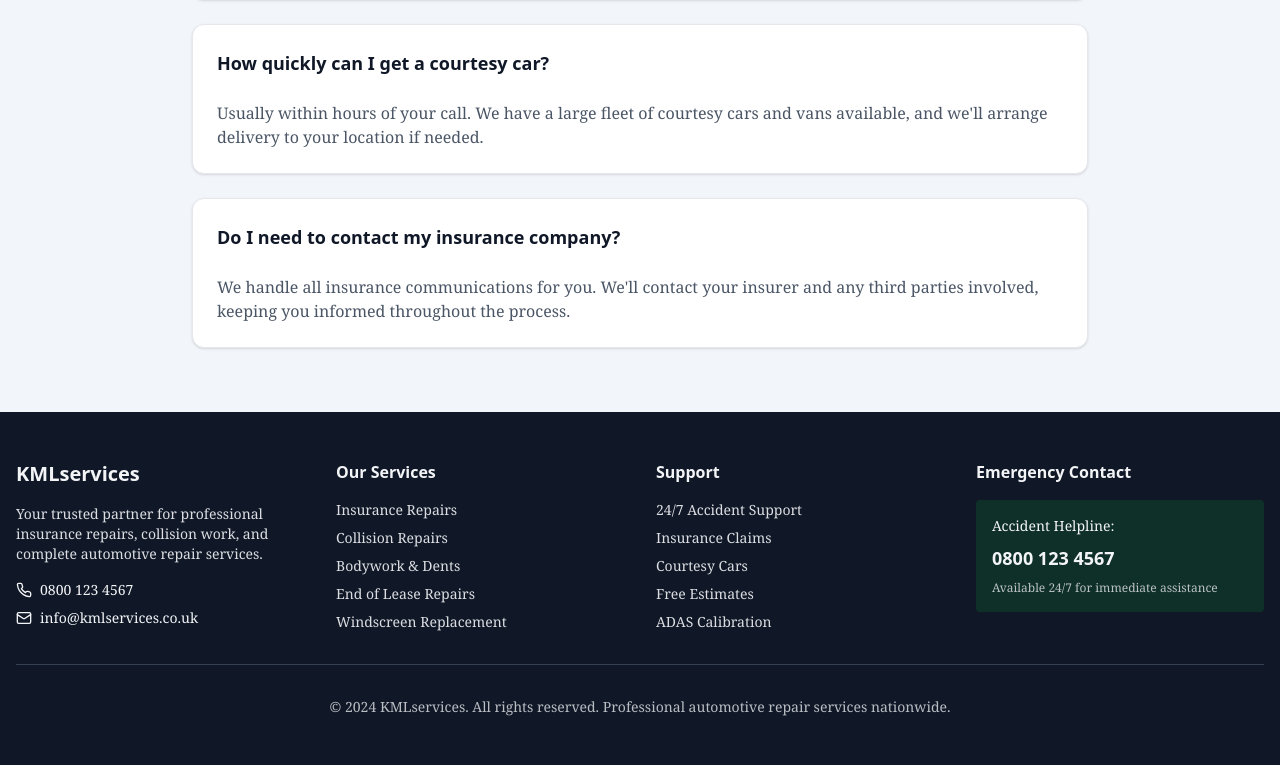
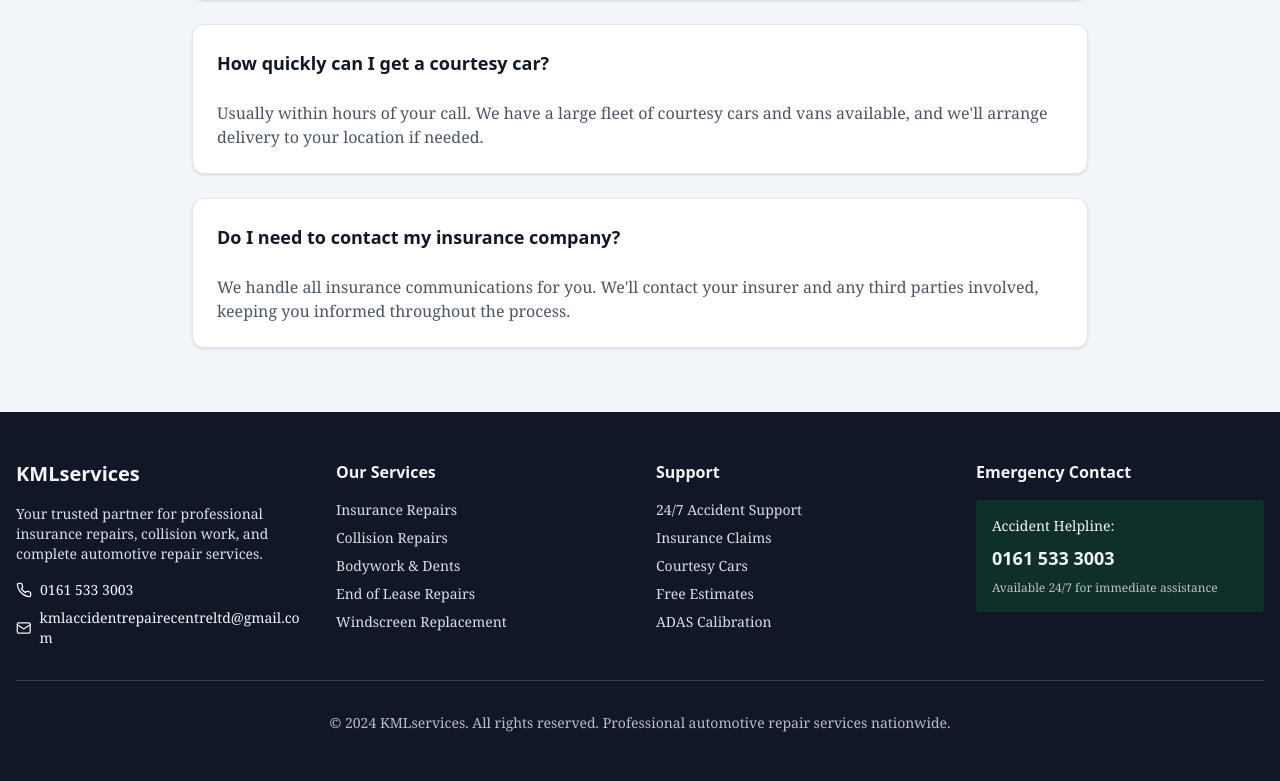
Before and after one commit to shandiru/kml, a React (Vite) app: page /services/claims-support in a window 1280 px wide. Shown: the part 3587-4368 px from the top of the page. Built offline with nearby package versions, Linux system fonts and the light colour scheme.

Commit message:
fix footer

```diff
--- a/package.json
+++ b/package.json
@@ -11,7 +11,7 @@
   },
   "dependencies": {
     "@tailwindcss/vite": "^4.1.11",
-    "lucide-react": "^0.539.0",
+    "lucide-react": "^0.542.0",
     "react": "^19.1.0",
     "react-dom": "^19.1.0",
     "react-icons": "^5.5.0",
--- a/src/components/Footer.jsx
+++ b/src/components/Footer.jsx
@@ -31,11 +31,11 @@ export default function Footer() {
                   <path d="M22 16.92v3a2 2 0 0 1-2.18 2 19.79 19.79 0 0 1-8.63-3.07 19.5 19.5 0 0 1-6-6 19.79 19.79 0 0 1-3.07-8.67A2 2 0 0 1 4.11 2h3a2 2 0 0 1 2 1.72 12.84 12.84 0 0 0 .7 2.81 2 2 0 0 1-.45 2.11L8.09 9.91a16 16 0 0 0 6 6l1.27-1.27a2 2 0 0 1 2.11-.45 12.84 12.84 0 0 0 2.81.7A2 2 0 0 1 22 16.92z" />
                 </svg>
                 <a
-                  href="tel:08001234567"
+                  href="tel:01615333003"
                   className="font-serif hover:underline underline-offset-4"
-                  aria-label="Call 0800 123 4567"
+                  aria-label="Call 0161 533 3003"
                 >
-                  0800 123 4567
+                  0161 533 3003
                 </a>
               </div>
 
@@ -56,17 +56,17 @@ export default function Footer() {
                   <path d="m22 7-8.97 5.7a1.94 1.94 0 0 1-2.06 0L2 7" />
                 </svg>
                 <a
-                  href="mailto:info@kmlservices.co.uk"
+                  href="mailto:kmlaccidentrepairecentreltd@gmail.com"
                   className="font-serif hover:underline underline-offset-4 break-all"
-                  aria-label="Email info@kmlservices.co.uk"
+                  aria-label="Email kmlaccidentrepairecentreltd@gmail.com"
                 >
-                  info@kmlservices.co.uk
+                  kmlaccidentrepairecentreltd@gmail.com
                 </a>
               </div>
             </div>
           </div>
 
-          {/* Our Services (internal links with React Router) */}
+          {/* Our Services */}
           <div>
             <h4 className="font-semibold mb-4 font-sans">Our Services</h4>
             <ul className="space-y-2 text-sm opacity-90">
@@ -98,7 +98,7 @@ export default function Footer() {
             </ul>
           </div>
 
-          {/* Support (link to best-matching routes or placeholders) */}
+          {/* Support */}
           <div>
             <h4 className="font-semibold mb-4 font-sans">Support</h4>
             <ul className="space-y-2 text-sm opacity-90">
@@ -136,11 +136,11 @@ export default function Footer() {
             <div className="bg-green-900/40 p-4 rounded">
               <p className="text-sm mb-2 font-serif">Accident Helpline:</p>
               <a
-                href="tel:08001234567"
+                href="tel:01615333003"
                 className="text-lg font-bold font-sans hover:underline underline-offset-4"
-                aria-label="Call Accident Helpline 0800 123 4567"
+                aria-label="Call Accident Helpline 0161 533 3003"
               >
-                0800 123 4567
+                0161 533 3003
               </a>
               <p className="text-xs mt-2 opacity-75 font-serif">
                 Available 24/7 for immediate assistance
```
Also changed, not shown: 1 other file (tests, documents, lock files or other folders).
